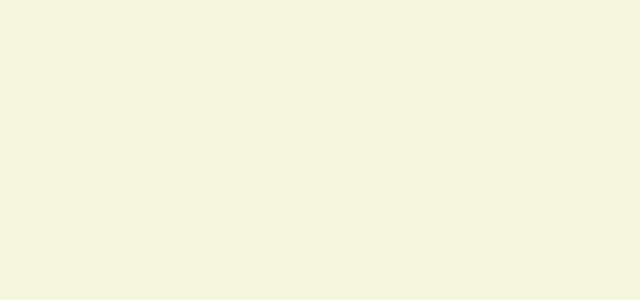
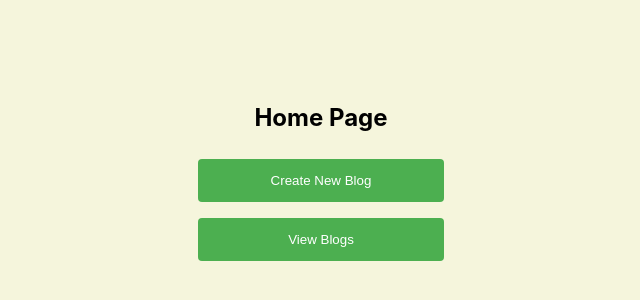
Before and after one commit to Perotins/mindful-mosaics, a React (Create React App) app in the folder frontend/: page /home in a window 1280 px wide. Before the commit this address had no page. Shown: the part 224-524 px from the top of the page, without its empty margins (319-959 px from the left). Built offline with nearby package versions, Linux system fonts and the light colour scheme.

Commit message:
add home & home routing

```diff
--- a/frontend/src/App.js
+++ b/frontend/src/App.js
@@ -2,6 +2,8 @@ import React from 'react';
 import { BrowserRouter as Router, Routes, Route } from 'react-router-dom';
 import Login from './Login';
 import SignUp from './SignUp';
+import Home from './Home'; // Import the Home component
+
 
 
 
@@ -14,6 +16,8 @@ function App() {
           <Routes>
             <Route path="/signup" element={<SignUp />} />
             <Route path="/" element={<Login />} />
+              <Route path="/home" element={<Home />} /> {/* Add this line */}
+
           </Routes>
         </div>
       </Router>
--- /dev/null
+++ b/frontend/src/Home.js
@@ -0,0 +1,27 @@
+// Home.js
+import React from 'react';
+import { useNavigate } from 'react-router-dom';
+
+function Home() {
+    const navigate = useNavigate();
+
+    const handleCreateBlog = () => {
+        // Redirect to the blog creation form
+        navigate('/create-blog');
+    };
+
+    const handleViewBlogs = () => {
+        // Redirect to the blog viewing page
+        navigate('/view-blogs');
+    };
+
+    return (
+        <div>
+            <h2>Home Page</h2>
+            <button onClick={handleCreateBlog}>Create New Blog</button>
+            <button onClick={handleViewBlogs}>View Blogs</button>
+        </div>
+    );
+}
+
+export default Home;
--- a/frontend/src/Login.js
+++ b/frontend/src/Login.js
@@ -16,7 +16,7 @@ function Login() {
                 console.log(response.data);
                 // If you're using JWT tokens, store it in local storage or state management
                 // localStorage.setItem('token', response.data.token);
-                navigate('/'); // Navigate to the home page or dashboard
+                navigate('/home'); // Navigate to the home page or dashboard
             })
             .catch(error => {
                 console.error('Login failed:', error.response);
```
